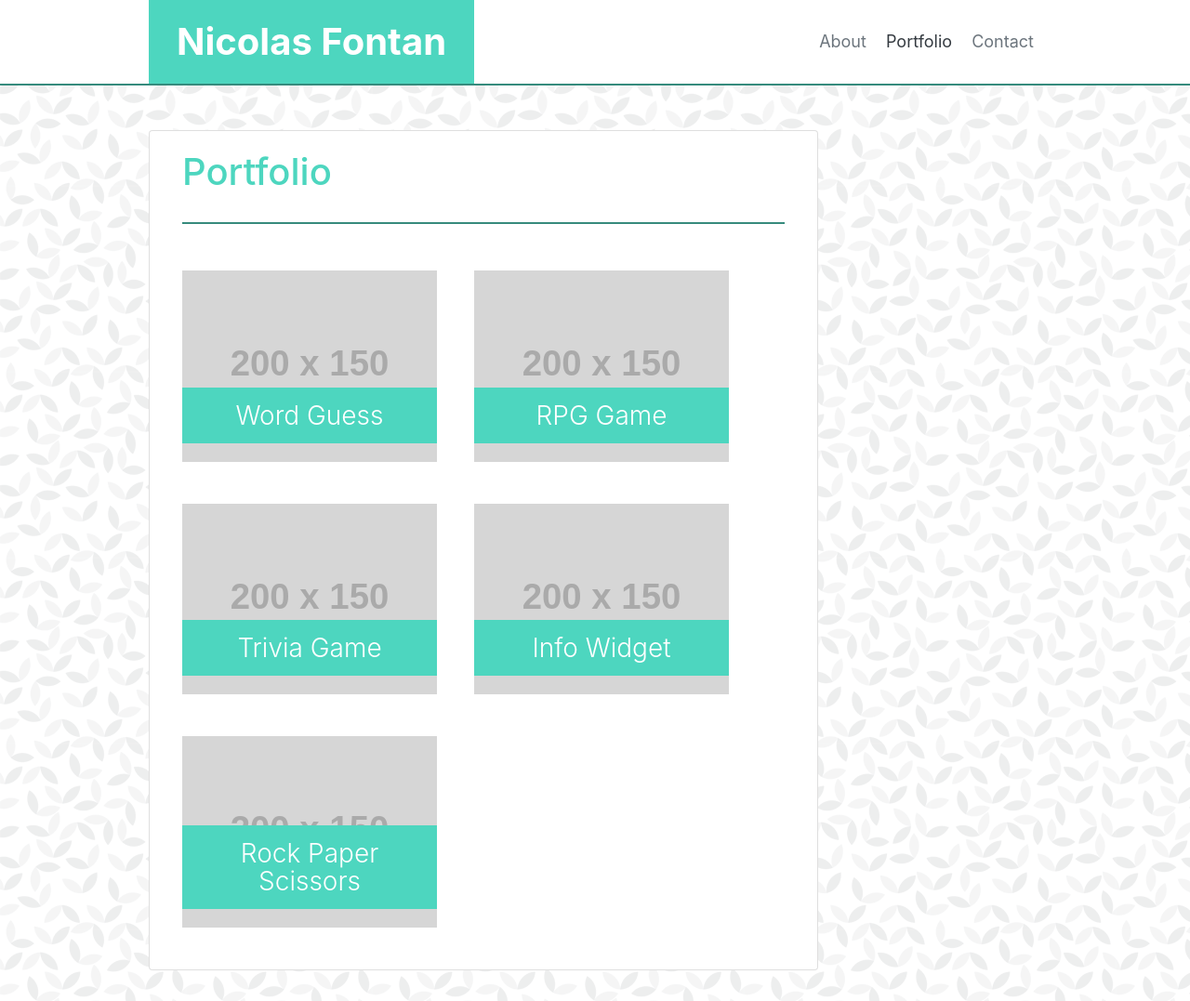
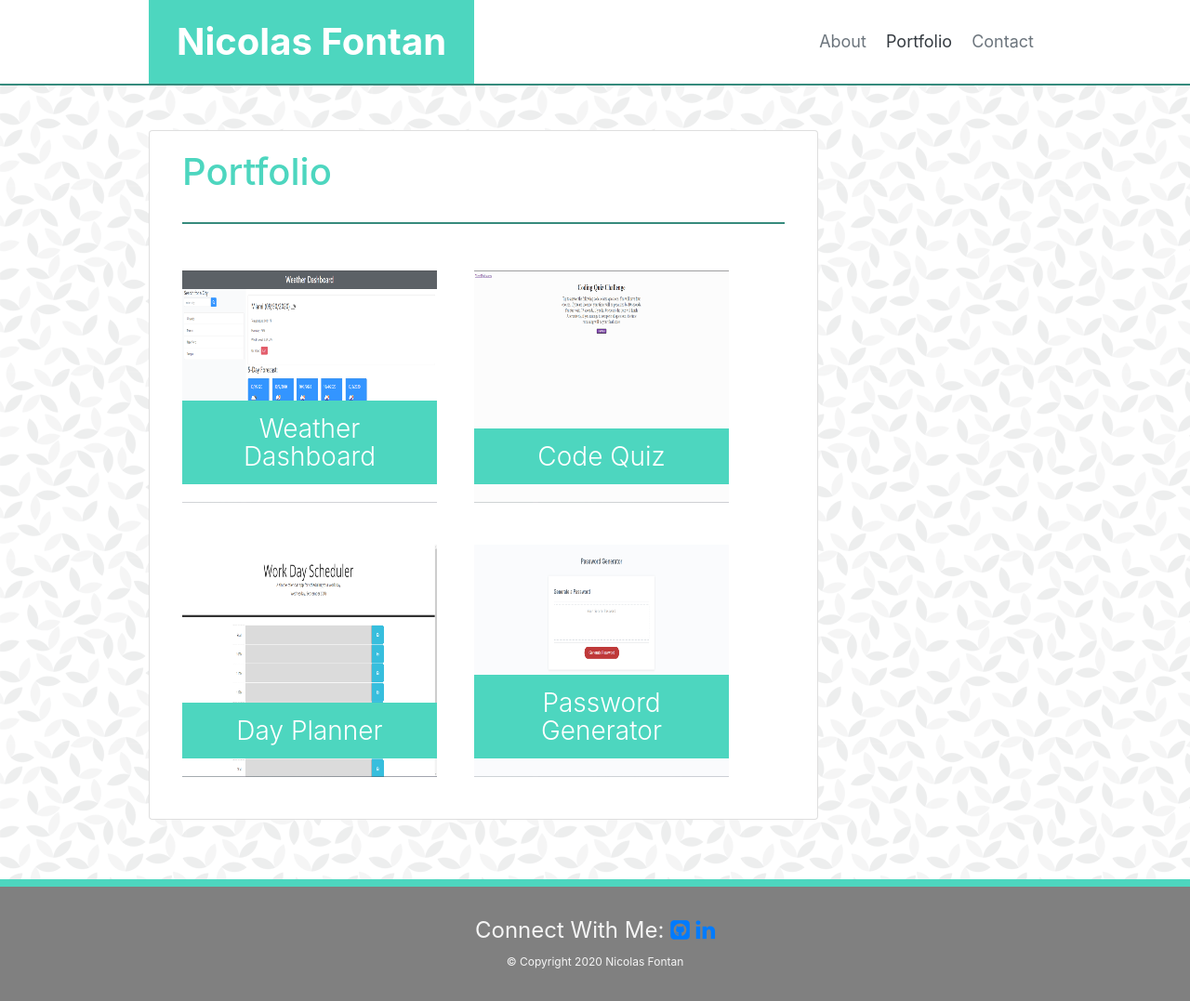
Before and after one commit to NatnoF/Responsive-Portfolio, a plain HTML site: page portfolio.html in a window 1280 px wide. Shown: the top 1077 px of the page at 93% size. Drawn offline with nearby package versions, Linux system fonts and the light colour scheme; placeholder pictures from the web are drawn by us.

Commit message:
Updated portfolio section with assignments I've done. Placed images in the folder corresponding to those projects.

```diff
--- a/assets/css/style.css
+++ b/assets/css/style.css
@@ -202,6 +202,7 @@ input[type=submit] {
 
 .project img {
     width: 100%;
+    height: 250px;
     border: 0 none;
     opacity: .8;
 }
--- a/portfolio.html
+++ b/portfolio.html
@@ -33,40 +33,32 @@
                         <h1>Portfolio</h1>
 
                         <div class="project">
-                            <a href="#">
-                                <img src="https://via.placeholder.com/200x150" class="auth-image" alt="Word Guess" />
-                                <h3>Word Guess</h3>
+                            <a href="https://natnof.github.io/Weather-Dashboard/" target="_blank">
+                                <img src="./assets/images/Weather-Dashboard.PNG" class="auth-image" alt="Weather Dashboard" />
+                                <h3>Weather Dashboard</h3>
                             </a>
                         </div>
 
                         <div class="project">
-                            <a href="#">
-                                <img src="https://via.placeholder.com/200x150" class="auth-image" alt="RPG Game" />
-                                <h3>RPG Game</h3>
+                            <a href="https://natnof.github.io/Code-Quiz/" target="_blank">
+                                <img src="./assets/images/Code-Quiz.PNG" class="auth-image" alt="Code Quiz" />
+                                <h3>Code Quiz</h3>
                             </a>
                         </div>
 
                         <div class="project">
-                            <a href="#">
-                                <img src="https://via.placeholder.com/200x150" class="auth-image" alt="Trivia Game" />
-                                <h3>Trivia Game</h3>
+                            <a href="https://natnof.github.io/Day-Planner/" target="_blank">
+                                <img src="./assets/images/Day-Planner.PNG" class="auth-image" alt="Day Planner" />
+                                <h3>Day Planner</h3>
                             </a>
                         </div>
 
                         <div class="project">
-                            <a href="#">
-                                <img src="https://via.placeholder.com/200x150" class="auth-image" alt="Info Widget" />
-                                <h3>Info Widget</h3>
+                            <a href="https://natnof.github.io/Password_Generator/" target="_blank">
+                                <img src="./assets/images/Password-Generator.PNG" class="auth-image" alt="Password Generator" />
+                                <h3>Password Generator</h3>
                             </a>
                         </div>
-
-                        <div class="project">
-                            <a href="#">
-                                <img src="https://via.placeholder.com/200x150" class="auth-image" alt="Rock Paper Scissors" />
-                                <h3>Rock Paper Scissors</h3>
-                            </a>
-                        </div>
-
                     </div>
                 </div>
             </div>
```
Also changed, not shown: assets/images/Code-Quiz.PNG (added), assets/images/Day-Planner.PNG (added), assets/images/Password-Generator.PNG (added), assets/images/Weather-Dashboard.PNG (added).
